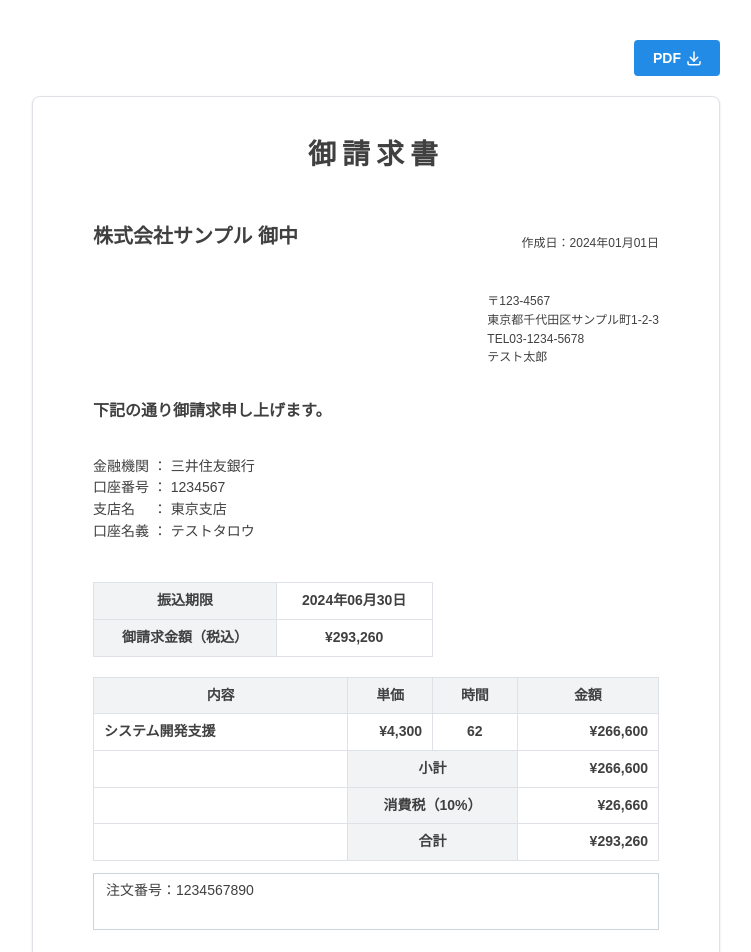
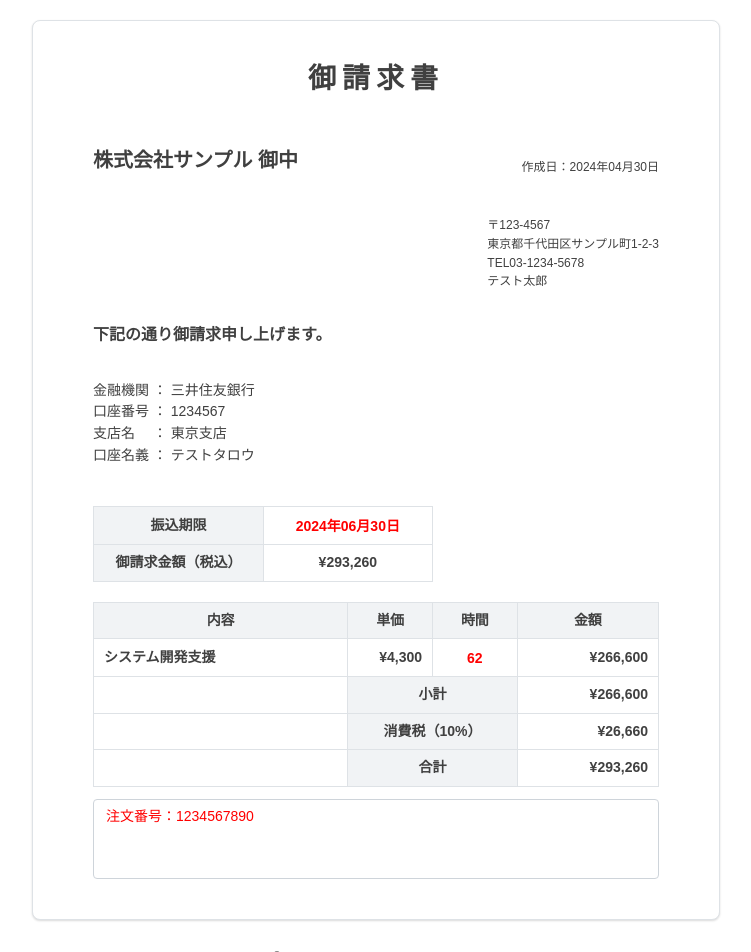
Before and after one commit to y-u-y-a/turbo-app, a Next.js app in the folder invoice-app/: page /invoices in a window 1280 px wide. Shown: the top 952 px of the page, without its empty margins (264-1015 px from the left). Built offline with nearby package versions, Linux system fonts and the light colour scheme.

Commit message:
feat: update ui

```diff
--- a/invoice-app/src/app/invoices/CreateInvoiceForm.tsx
+++ b/invoice-app/src/app/invoices/CreateInvoiceForm.tsx
@@ -1,47 +1,39 @@
 "use client"
 
+import { dummyCompany } from "@/features/company/types"
 import { CreateInvoiceFormInput, createInvoiceFormSchema } from "@/features/invoice/schema"
-import { BankAccount, Company } from "@/features/invoice/types"
-import { Box, Button, Flex, Group, Paper, Table, Text, Textarea, Title } from "@mantine/core"
+import { dummyBankAccount } from "@/features/user/types"
+import { Box, Button, Flex, Group, NumberInput, Paper, Table, Text, Textarea, Title } from "@mantine/core"
+import { DateInput } from "@mantine/dates"
 import { useForm, zodResolver } from "@mantine/form"
 import { IconDownload } from "@tabler/icons-react"
 import dayjs from "dayjs"
 import html2canvas from "html2canvas"
 import jsPDF from "jspdf"
+import { useEffect, useState } from "react"
 
-const company: Company = {
-  id: "1234",
-  name: "株式会社サンプル",
-  zipcode: "123-4567",
-  address: "東京都千代田区サンプル町1-2-3",
-  phoneNumber: "03-1234-5678",
-  managerName: "テスト太郎",
+export const CreateInvoiceForm = () => {
+  const [enabledEditor, setEnabledEditor] = useState(true)
+  useEffect(() => {
+    const handleKeyDown = (e: KeyboardEvent) => {
+      if ((e.metaKey || e.ctrlKey) && e.key === "e") {
+        e.preventDefault()
+        setEnabledEditor((prev) => !prev)
+      }
     }
 
-const bankAccount: BankAccount = {
-  id: "9999",
-  bankName: "三井住友銀行",
-  branchName: "東京支店",
-  accountType: "ordinary",
-  accountNumber: "1234567",
-  accountHolder: "テストタロウ",
-  isDefault: true,
-}
+    window.addEventListener("keydown", handleKeyDown)
+    return () => window.removeEventListener("keydown", handleKeyDown)
+  }, [])
 
-export const CreateInvoiceForm = () => {
   const form = useForm<CreateInvoiceFormInput>({
     validate: zodResolver(createInvoiceFormSchema),
     initialValues: {
-      id: "1",
-      userId: "1",
-      billingDate: new Date("2024-05-31"),
       dueDate: new Date("2024-06-30"),
       isHourly: true,
       details: [{ id: "1", unitName: "システム開発支援", unitPrice: 4300, quantity: 62 }],
       taxRate: 0.1,
       notes: "注文番号：1234567890",
-      createdAt: new Date("2024-01-01"),
-      updatedAt: new Date("2024-01-01"),
     },
   })
 
@@ -69,37 +61,43 @@ export const CreateInvoiceForm = () => {
 
   return (
     <>
+      {!enabledEditor && (
         <Group justify="flex-end">
-        <Button my={20} onClick={handleDownload} rightSection={<IconDownload size={18} />} children="PDF" />
+          <Button my={20} onClick={handleDownload} rightSection={<IconDownload size={18} />} children="PDF" disabled={!form.isValid()} />
         </Group>
+      )}
       <Paper shadow="xs" radius="md" withBorder>
         <form onSubmit={form.onSubmit(handleSubmit)} noValidate>
           <Box id="pdf-target" px={60} py={40}>
             <Title fz={28} fw="bold" ta="center" lts={6} children="御請求書" />
             <Flex mt={48} align="flex-end" justify="space-between">
-              <Text fz={20} fw="bold" ta="left" children={`${company.name} 御中`} />
-              <Text fz={12} children={`作成日：${dayjs(form.values.createdAt).format("YYYY年MM月DD日")}`} />
+              <Text fz={20} fw="bold" ta="left" children={`${dummyCompany.name} 御中`} />
+              <Text fz={12} children={`作成日：${dayjs(form.values.dueDate).subtract(2, "month").endOf("month").format("YYYY年MM月DD日")}`} />
             </Flex>
             <Group mt={40} justify="flex-end">
               <Box>
-                <Text fz={12} children={`〒${company.zipcode}`} />
-                <Text fz={12} children={company.address} />
-                <Text fz={12} children={`TEL${company.phoneNumber}`} />
-                <Text fz={12} children={company.managerName} />
+                <Text fz={12} children={`〒${dummyCompany.zipcode}`} />
+                <Text fz={12} children={dummyCompany.address} />
+                <Text fz={12} children={`TEL${dummyCompany.phoneNumber}`} />
+                <Text fz={12} children={dummyCompany.managerName} />
               </Box>
             </Group>
             <Text my={32} fz={16} fw="bold" ta="left" children="下記の通り御請求申し上げます。" />
             <Box>
-              <Text fz={14} children={`金融機関 ： ${bankAccount.bankName}`} />
-              <Text fz={14} children={`口座番号 ： ${bankAccount.accountNumber}`} />
-              <Text fz={14} children={`支店名　 ： ${bankAccount.branchName}`} />
-              <Text fz={14} children={`口座名義 ： ${bankAccount.accountHolder}`} />
+              <Text fz={14} children={`金融機関 ： ${dummyBankAccount.bankName}`} />
+              <Text fz={14} children={`口座番号 ： ${dummyBankAccount.accountNumber}`} />
+              <Text fz={14} children={`支店名　 ： ${dummyBankAccount.branchName}`} />
+              <Text fz={14} children={`口座名義 ： ${dummyBankAccount.accountHolder}`} />
             </Box>
             <Table mt={40} w="60%" withTableBorder withColumnBorders withRowBorders>
               <Table.Thead>
                 <Table.Tr>
-                  <Table.Th ta="center" bg="gray.1" children="振込期限" />
+                  <Table.Th w="170px" ta="center" bg="gray.1" children="振込期限" />
+                  {enabledEditor ? (
+                    <Table.Th children={<DateInput {...form.getInputProps("dueDate")} />} />
+                  ) : (
                     <Table.Th ta="center" children={dayjs(form.values.dueDate).format("YYYY年MM月DD日")} />
+                  )}
                 </Table.Tr>
               </Table.Thead>
               <Table.Tbody>
@@ -119,11 +117,16 @@ export const CreateInvoiceForm = () => {
                 </Table.Tr>
               </Table.Thead>
               <Table.Tbody>
-                {form.values.details.map((unit) => (
+                {form.values.details.map((unit, i) => (
                   <Table.Tr key={unit.id}>
                     <Table.Th children={unit.unitName} />
                     <Table.Th ta="right" children={`¥${unit.unitPrice.toLocaleString()}`} />
+                    {enabledEditor ? (
+                      <Table.Th children={<NumberInput {...form.getInputProps(`details.${i}.quantity`)} />} />
+                    ) : (
                       <Table.Th ta="center" children={unit.quantity} />
+                    )}
+
                     <Table.Th ta="right" children={`¥${(unit.unitPrice * unit.quantity).toLocaleString()}`} />
                   </Table.Tr>
                 ))}
@@ -145,7 +148,12 @@ export const CreateInvoiceForm = () => {
               </Table.Tbody>
             </Table>
             <Box mt={12}>
-              <Textarea radius={0} {...form.getInputProps("notes")} placeholder="備考" />
+              <Textarea
+                styles={{ input: { minHeight: 80, color: enabledEditor ? "red" : "black" } }}
+                {...form.getInputProps("notes")}
+                placeholder="備考"
+                disabled={!enabledEditor}
+              />
             </Box>
           </Box>
         </form>
--- a/invoice-app/src/app/invoices/page.tsx
+++ b/invoice-app/src/app/invoices/page.tsx
@@ -3,11 +3,11 @@ import type { Metadata } from "next/types"
 import { CreateInvoiceForm } from "./CreateInvoiceForm"
 
 export const metadata: Metadata = {
-  title: "Home",
-  description: "Home",
+  title: "請求書作成",
+  description: "請求書作成",
 }
 
-export default function Page() {
+export default async function Page() {
   return (
     <Container size="sm" py={20}>
       <CreateInvoiceForm />
--- /dev/null
+++ b/invoice-app/src/features/company/types.ts
@@ -0,0 +1,23 @@
+export type Company = {
+  /** 企業ID */
+  id: string
+  /** 企業名 */
+  name: string
+  /** 郵便番号 */
+  zipcode: string
+  /** 住所 */
+  address: string
+  /** 電話番号 */
+  phoneNumber: string
+  /** 担当者名 */
+  managerName: string
+}
+
+export const dummyCompany: Company = {
+  id: "1234",
+  name: "株式会社サンプル",
+  zipcode: "123-4567",
+  address: "東京都千代田区サンプル町1-2-3",
+  phoneNumber: "03-1234-5678",
+  managerName: "テスト太郎",
+}
--- a/invoice-app/src/features/invoice/schema.ts
+++ b/invoice-app/src/features/invoice/schema.ts
@@ -6,32 +6,22 @@ const invoiceDetailSchema = z.object({
   /** 項目名 */
   unitName: z.string(),
   /** 単価 */
-  unitPrice: z.number(),
+  unitPrice: z.number().positive(),
   /** 数量 */
-  quantity: z.number(),
+  quantity: z.number().positive(),
 })
 
 export const createInvoiceFormSchema = z.object({
-  /** 請求書ID */
-  id: z.string(),
-  /** ユーザーID */
-  userId: z.string(),
-  /** 請求日 */
-  billingDate: z.date(),
   /** 振込期限 */
   dueDate: z.date(),
-  /** 請求種別（時間単価 or 数量単価） */
+  /** 時間単価 or 人日単価 */
   isHourly: z.boolean(),
   /** 請求詳細項目 */
   details: z.array(invoiceDetailSchema),
   /** 消費税率 */
-  taxRate: z.number(),
+  taxRate: z.number().positive(),
   /** 備考 */
   notes: z.string(),
-  /** 作成日時 */
-  createdAt: z.date(),
-  /** 更新日時 */
-  updatedAt: z.date(),
 })
 
 export type CreateInvoiceFormInput = z.infer<typeof createInvoiceFormSchema>
--- /dev/null
+++ b/invoice-app/src/features/user/types.ts
@@ -0,0 +1,36 @@
+export type User = {
+  /** ユーザーID */
+  id: string
+  /** メールアドレス */
+  email: string
+  /** ユーザー名 */
+  name: string
+}
+
+/** 銀行口座情報 */
+export type BankAccount = {
+  /** 口座ID */
+  id: string
+  /** 銀行名 */
+  bankName: string
+  /** 支店名 */
+  branchName: string
+  /** 口座種別（普通預金 or 当座預金） */
+  accountType: "ordinary" | "current"
+  /** 口座番号 */
+  accountNumber: string
+  /** 口座名義 */
+  accountHolder: string
+  /** デフォルト口座フラグ */
+  isDefault: boolean
+}
+
+export const dummyBankAccount: BankAccount = {
+  id: "9999",
+  bankName: "三井住友銀行",
+  branchName: "東京支店",
+  accountType: "ordinary",
+  accountNumber: "1234567",
+  accountHolder: "テストタロウ",
+  isDefault: true,
+}
```
Also changed, not shown: invoice-app/src/config/mantine.tsx (+13 -2 lines), invoice-app/src/features/invoice/types.ts (+8 -54 lines). Lines whose indentation alone changed are shown as unchanged.
